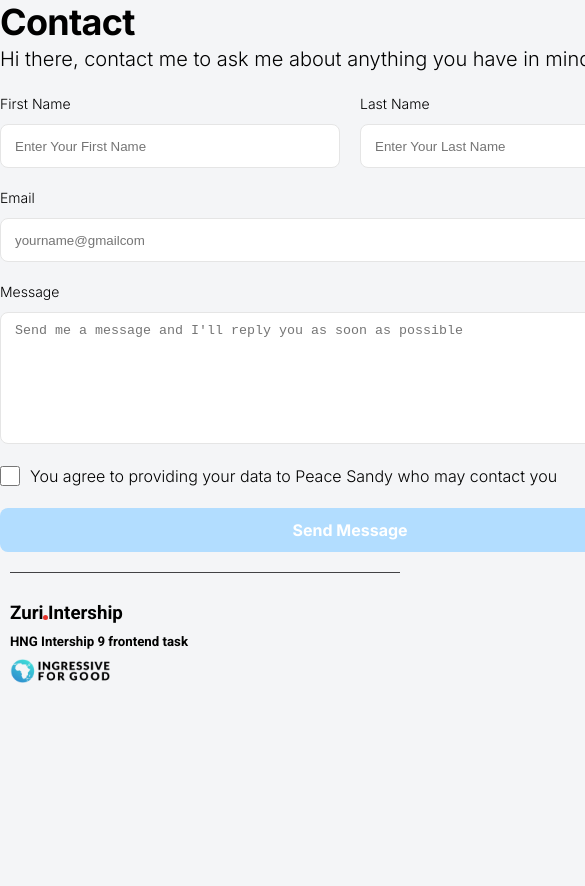
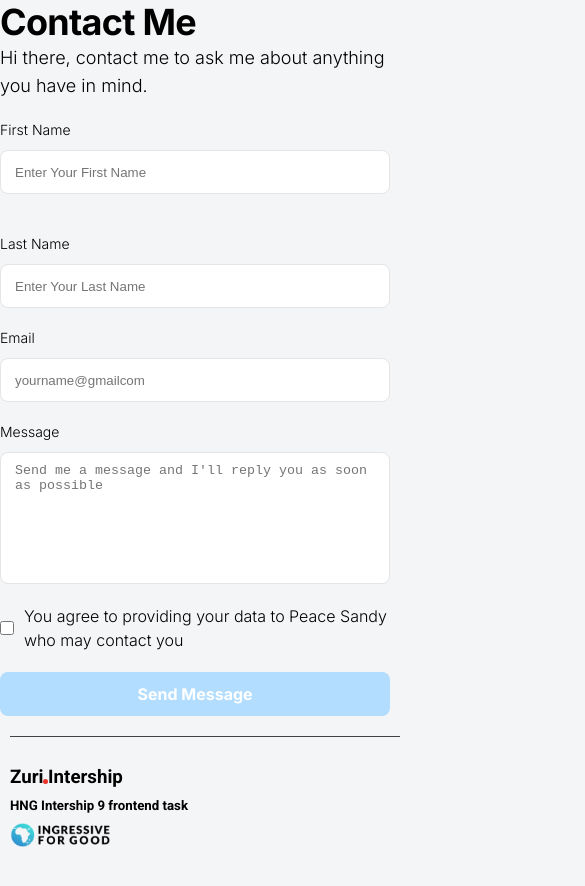
Before and after one commit to Peacesandy/hng-task2, a React (Create React App) app: page /contact in a window 390 px wide. Shown: the top 886 px of the page, 585 px wide, since content can reach past the window. Before the commit the page ends 844 px from the top, so only its background shows below. Built offline with nearby package versions, Linux system fonts and the light colour scheme.

Commit message:
feat: Added styles

```diff
--- a/src/index.css
+++ b/src/index.css
@@ -349,4 +349,40 @@ body {
   .desktop {
     display: none;
   }
+
+  .section .section__header {
+    margin-bottom: 2rem;
+
+  }
+
+  .section {
+    width: 100%;
+  }
+
+  .section p {
+    font-style: normal;
+    font-weight: 400;
+    font-size: 18px;
+    line-height: 28px;
+  }
+
+  .section .section__form .input50 {
+    flex-direction: column;
+  }
+
+  .section .section__form .input50 .form__group {
+    width: 100%;
+  }
+
+  .section .section__form .input50 .form__group:nth-child(2) {
+    margin-top: 20px;
+  }
+
+  .section .section__form .input50 .form__group:nth-child(1) {
+    margin-right: 0;
+  }
+
+  .section .section__form .input50 .form__group:nth-child(2) {
+    margin-left: 0;
+  }
 }
--- a/src/pages/Contact.jsx
+++ b/src/pages/Contact.jsx
@@ -36,7 +36,7 @@ import React, {useState} from 'react'
   return (
     <div className='section'>
             <div className="header">
-                <h2>Contact</h2>
+                <h2>Contact Me</h2>
                 <p>Hi there,  contact me to ask me about anything you have in mind.</p>
             </div>
 
```
